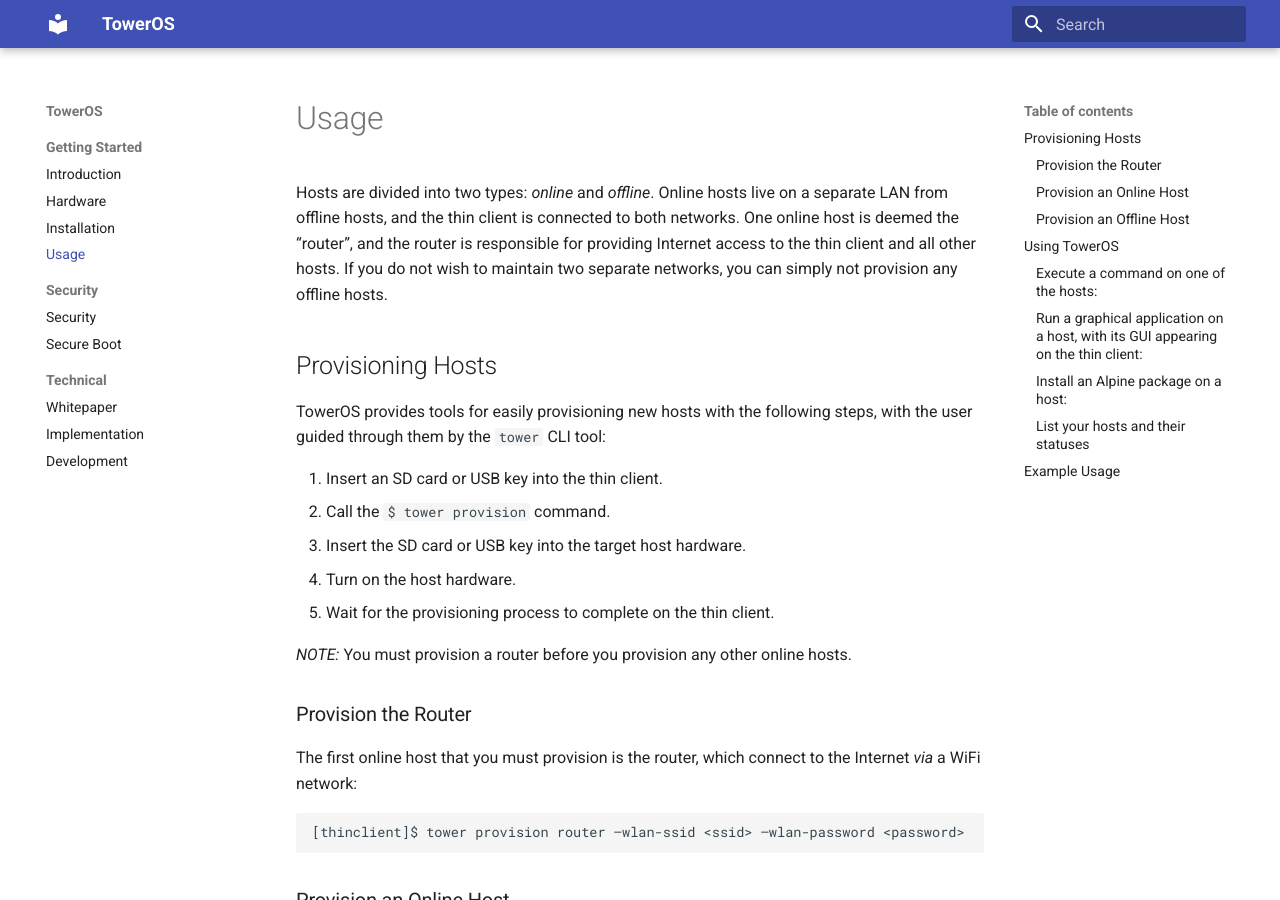
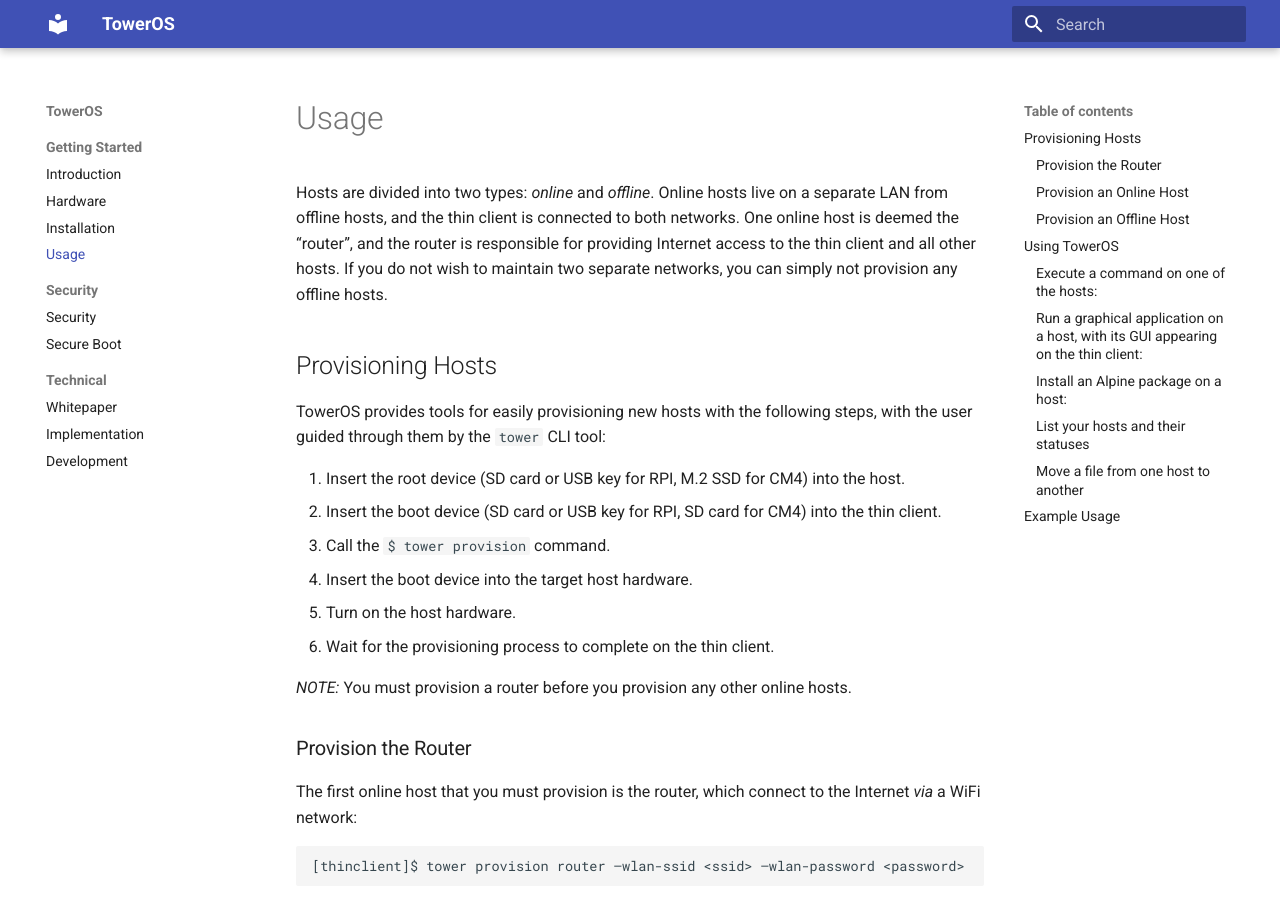
Before and after one commit to towercomputers/toweros, an MkDocs documentation site: the page built from docs/src/usage.md, in a window 1280 px wide and 900 px high. Built offline with MkDocs 1.6.1 and Material for MkDocs 9.7.7, drawn with Linux system fonts in a browser that asks for light colours; some of the changed text lies outside the part shown.

Commit message:
tweak usage

````diff
--- a/docs/src/usage.md
+++ b/docs/src/usage.md
@@ -5,11 +5,12 @@
 ## Provisioning Hosts
 TowerOS provides tools for easily provisioning new hosts with the following steps, with the user guided through them by the `tower` CLI tool:
 
-1. Insert an SD card or USB key into the thin client.
-2. Call the `$ tower provision` command.
-3. Insert the SD card or USB key into the target host hardware.
-4. Turn on the host hardware.
-5. Wait for the provisioning process to complete on the thin client.
+1. Insert the root device (SD card or USB key for RPI, M.2 SSD for CM4) into the host.
+2. Insert the boot device (SD card or USB key for RPI, SD card for CM4) into the thin client.
+3. Call the `$ tower provision` command.
+4. Insert the boot device into the target host hardware.
+5. Turn on the host hardware.
+6. Wait for the provisioning process to complete on the thin client.
 
 *NOTE:* You must provision a router before you provision any other online hosts.
 
@@ -64,6 +65,12 @@
 [thinclient]$ tower status
 ```
 
+### Move a file from one host to another
+
+```
+[thinclient]$ scp <host_source>:<file_path_in_host_source> <host_dest>:<file_path_in_host_dest>
+[thinclient]$ ssh <host_source> rm <file_path_in_host_source>
+```
 
 ## Example Usage
 
@@ -73,21 +80,28 @@
 [thinclient]$ tower provision router –wlan-ssid <ssid> –wlan-password <password>
 ```
 
-1. Provision an offline host named `office`:
+2. Provision an offline host named `office`:
 
 ```
 [thinclient]$ tower provision office
 ```
 
-1. Install GCalculator on the `office` offline host:
+3. Install GCalculator on the `office` offline host:
 
 ```
 [thinclient]$ tower install office galculator
 ```
 
-1. Run galculator `office`:
+4. Run galculator `office`:
 
 ```
 [thinclient]$ startx
 [thinclient]$ tower run office gcalculator
 ```
+
+5. Move a file from `router` to `office`:
+
+```
+[thinclient]$ scp router:/home/tower/myfile office:/home/tower
+[thinclient]$ ssh router rm /home/tower/myfile
+```
````
Also changed, not shown: docs/src/development.md (+2 -2 lines).
